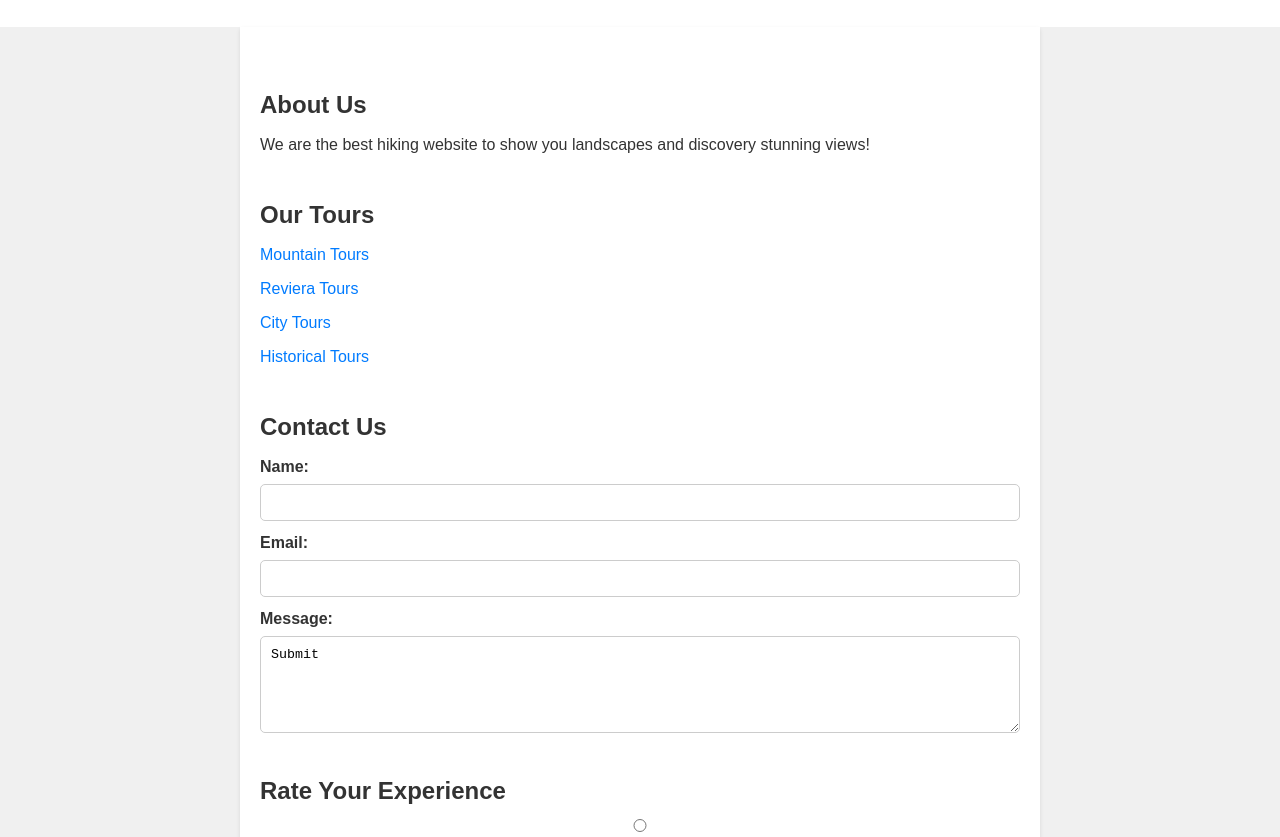
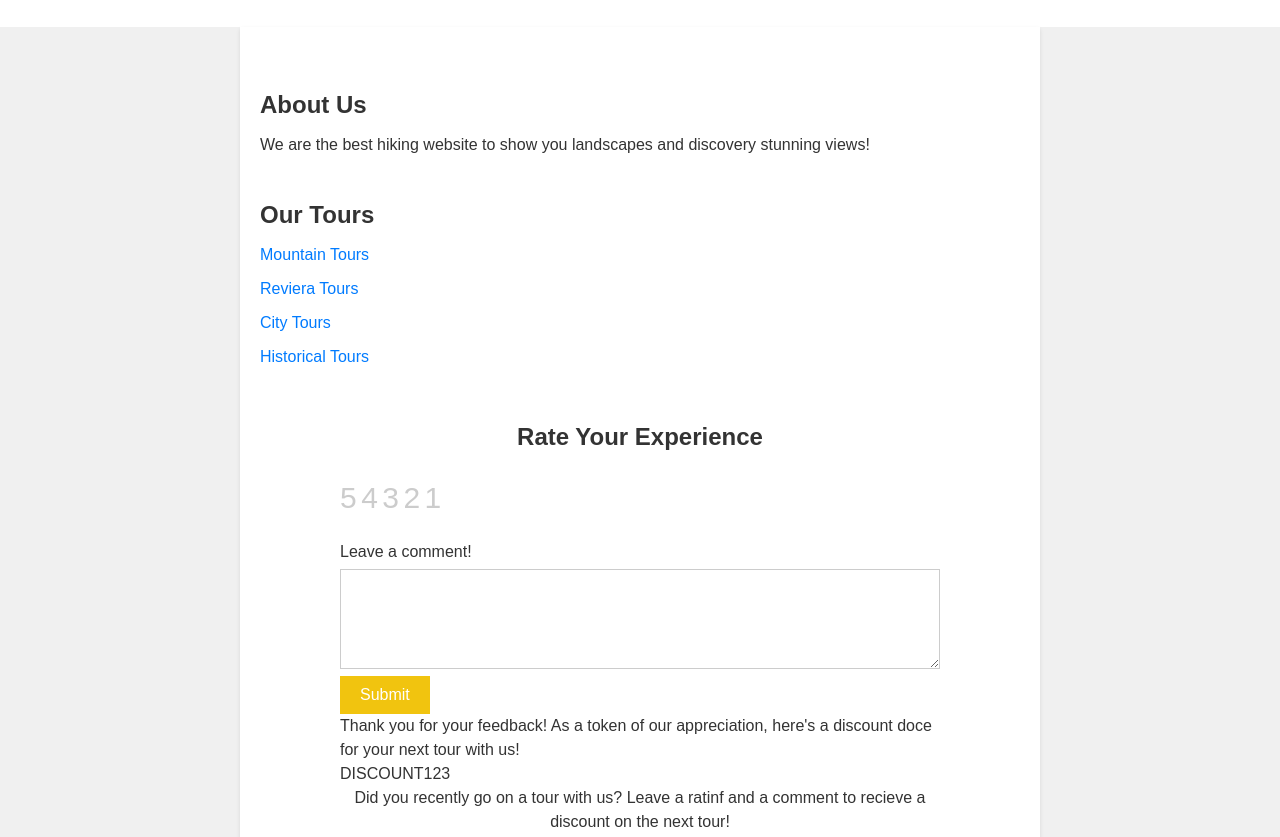
Before and after one commit to albani07/adventurehiking_albania, a plain HTML site: page index.html in a window 1280 px wide. Shown: the part 114-951 px from the top of the page. Drawn offline with Linux system fonts and the light colour scheme.

Commit message:
changing leave a comment form to send a message

```diff
--- a/index.html
+++ b/index.html
@@ -32,7 +32,7 @@
 				<li><a href="#">Historical Tours</a></li>
 			</ul>
 		</section>
-		<section>
+		<!-- <section>
 			<h2>Contact Us</h2>
 			<form>
 				<label for="name">Name:</label>
@@ -42,7 +42,7 @@
 				<label for="message">Message:</label>
 				<textarea id="message" name="message" rows="5" required>Submit</textarea>
 			</form>
-		</section>
+		</section> -->
 		<section class="rate-form">
 			<h2>Rate Your Experience</h2>
 			<form id="rate-form">
@@ -53,7 +53,20 @@
 					<input type="radio" name="rating" value="2" id="2"><label for="2">2</label>
 					<input type="radio" name="rating" value="1" id="1"><label for="1">1</label>
 				</div>
+				<div class="comment">
+					<label for="comment">Leave a comment!</label>
+					<textarea id="comment" name="comment"></textarea>
+				</div>
+				<button type="submit">Submit</button>
+				<div class="incentive">
+					<p>Thank you for your feedback! As a token of our appreciation, here's a discount doce for your next tour with us!</p>
+					<p class="discount-code">DISCOUNT123</p>
+				</div>
 			</form>
+			<div class="send-email">
+				<p>Did you recently go on a tour with us? Leave a ratinf and a comment to recieve a discount on the next tour!</p>
+				<a href="mailto:customerservice@yourtourcompany.com?subject=Tour Feedback&body=Hi,%0D%0A%0D%0AWe hope you enjoyed your recent tour with us! Please take a moment to leave a rating and comment on our website using this link:%0D%0A%0D%0Ahttps://www.yourtourcompany.com/rate%0D%0A%0D%0AThank you for your feedback!%0D%0A%0D%0ABest regards,%0D%0AThe Your Tour Company Team" class="email-link">Send Us an Email</a>
+			</div>
 		</section>
 	</main>
 	<footer>
--- a/style.css
+++ b/style.css
@@ -20,6 +20,7 @@ a {
 a:hover {
 	text-decoration: underline;
 }
+/* header*/
 
 header {
 	background-color: #fff;
@@ -44,7 +45,7 @@ nav ul li {
 nav ul li a {
 	font-size: 18px;
 }
-
+/* main*/
 main {
 	max-width: 800px;
 	margin: 0 auto;
@@ -70,7 +71,7 @@ li {
 	margin-bottom: 10px;
 }
 
-form label {
+/* form label {
 	display: block;
 	margin-bottom: 5px;
 	font-weight: bold;
@@ -103,8 +104,61 @@ form button {
 
 form button:hover {
 	background-color: #0062cc;
+} */
+/*rating form*/
+.rate-form{
+	margin: 50px auto;
+	max-width: 600px;
+	text-align: center;
+}
+.rate-form h2 {
+	margin-bottom: 20px;
+}
+.rate-form form {
+	display: inline-block;
+	text-align: left;
+}
+.rate-form .rating {
+	margin-bottom: 20px;
+}
+.rate-form .rating input[type="radio"] {
+	display: none;
 }
 
+.rate-form .rating label {
+	display: inline-block;
+	font-size: 30px;
+	color: #ccc;
+	cursor: pointer;
+}
+
+.rate-form .rating input[type="radio"]:checked + label {
+	color: #f1c40f;
+}
+.rate-form .comment label {
+	display: block;
+	margin-bottom: 5px;
+}
+.rate-form .comment textarea {
+	width: 100%;
+	height: 100px;
+	resize: vertical;
+	border: 1px solid #ccc;
+	padding: 5px;
+	font-size: 16px;
+}
+.rate-form button[type="submit"] {
+	background-color: #f1c40f;
+	color: #fff;
+	border: none;
+	padding: 10px 20px;
+	font-size: 16px;
+	cursor: pointer;
+}
+.rate-form button[type="submit"]:hover {
+	background-color: #e3b60c;
+}
+/*footer*/
 footer {
 	padding: 20px;
 	background-color: #fff;
```
